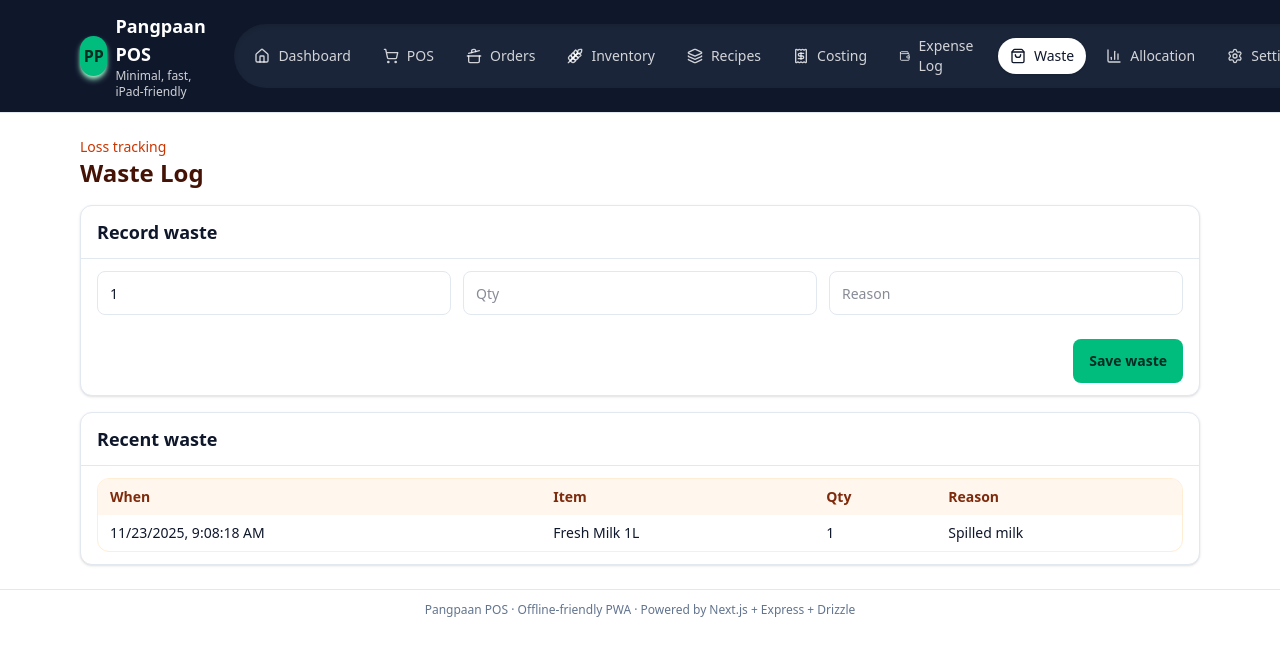
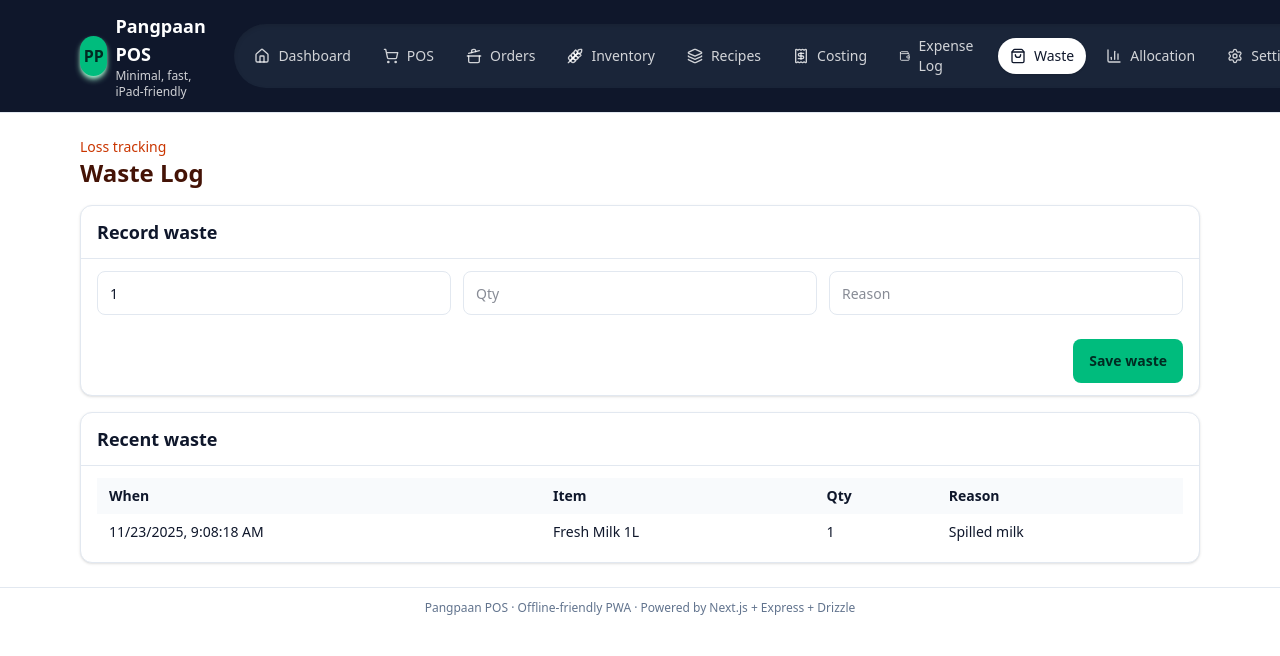
Before and after one commit to Sermkiat/PangpaanPOS, a Next.js app: page /waste in a window 1280 px wide. Shown: the top 656 px of the page. Built offline with nearby package versions, Linux system fonts and the light colour scheme.

Commit message:
style: neutral pos palette and table exports

```diff
--- a/src/app/pos/page.tsx
+++ b/src/app/pos/page.tsx
@@ -100,16 +100,16 @@ export default function PosPage() {
         <Card>
           <CardHeader className="flex items-center justify-between">
             <CardTitle>POS Screen</CardTitle>
-            <Badge tone="orange">iPad friendly</Badge>
+            <Badge tone="gray">iPad friendly</Badge>
           </CardHeader>
           <CardContent className="grid gap-3 sm:grid-cols-2 xl:grid-cols-3">
             {filtered.map((p) => (
               <button
                 key={p.id}
                 onClick={() => addToCart(p.id)}
-                className="group flex flex-col overflow-hidden rounded-xl border border-orange-100 bg-white text-left shadow-sm transition hover:-translate-y-1 hover:shadow-md"
+                className="group flex flex-col overflow-hidden rounded-xl border border-slate-200 bg-white text-left shadow-sm transition hover:-translate-y-1 hover:shadow-md"
               >
-                <div className="relative h-36 w-full overflow-hidden bg-orange-50">
+                <div className="relative h-36 w-full overflow-hidden bg-slate-50">
                   <Image
                     src={p.imageUrl || 'https://images.unsplash.com/photo-1521017432531-fbd92d768814?auto=format&w=800&q=60'}
                     alt={p.name}
@@ -118,12 +118,12 @@ export default function PosPage() {
                   />
                 </div>
                 <div className="space-y-1 p-3">
-                  <div className="flex items-center justify-between text-xs text-orange-700">
+                  <div className="flex items-center justify-between text-xs text-slate-600">
                     <span>{p.category}</span>
                     {p.active ? <Badge tone="green">On shelf</Badge> : <Badge tone="gray">Hidden</Badge>}
                   </div>
-                  <div className="font-semibold text-orange-950 leading-tight">{p.name}</div>
-                  <div className="text-lg font-extrabold text-orange-900">฿ {p.price.toFixed(0)}</div>
+                  <div className="font-semibold text-slate-900 leading-tight">{p.name}</div>
+                  <div className="text-lg font-extrabold text-slate-900">฿ {p.price.toFixed(0)}</div>
                 </div>
               </button>
             ))}
@@ -135,7 +135,7 @@ export default function PosPage() {
         <Card>
           <CardHeader className="flex items-center justify-between">
             <CardTitle>Order Details</CardTitle>
-            <Button variant="ghost" size="sm" onClick={clearCart}>
+            <Button variant="outline" size="sm" onClick={clearCart}>
               Clear
             </Button>
           </CardHeader>
--- a/src/components/ui/table.tsx
+++ b/src/components/ui/table.tsx
@@ -2,25 +2,29 @@ import * as React from "react";
 import { cn } from "@/lib/utils";
 
 export function Table({ className, ...props }: React.HTMLAttributes<HTMLTableElement>) {
-  return (
-    <div className="overflow-x-auto rounded-xl border border-orange-100">
-      <table className={cn("min-w-full border-collapse text-sm", className)} {...props} />
-    </div>
-  );
+  return <table className={cn("min-w-full text-sm", className)} {...props} />;
+}
+
+export function TableWrapper({ className, ...props }: React.HTMLAttributes<HTMLDivElement>) {
+  return <div className={cn("overflow-x-auto rounded-xl border border-slate-200", className)} {...props} />;
 }
 
 export function THead({ className, ...props }: React.HTMLAttributes<HTMLTableSectionElement>) {
-  return <thead className={cn("bg-orange-50 text-orange-900", className)} {...props} />;
+  return <thead className={cn("bg-slate-50 text-slate-900", className)} {...props} />;
 }
 
 export function TBody({ className, ...props }: React.HTMLAttributes<HTMLTableSectionElement>) {
-  return <tbody className={cn("divide-y divide-orange-100", className)} {...props} />;
+  return <tbody className={cn("divide-y divide-slate-200", className)} {...props} />;
 }
 
 export function TH({ className, ...props }: React.ThHTMLAttributes<HTMLTableCellElement>) {
   return <th className={cn("px-3 py-2 text-left font-semibold", className)} {...props} />;
 }
 
+export function TR({ className, ...props }: React.HTMLAttributes<HTMLTableRowElement>) {
+  return <tr className={cn("", className)} {...props} />;
+}
+
 export function TD({ className, ...props }: React.TdHTMLAttributes<HTMLTableCellElement>) {
-  return <td className={cn("px-3 py-2 align-top", className)} {...props} />;
+  return <td className={cn("px-3 py-2", className)} {...props} />;
 }
```
